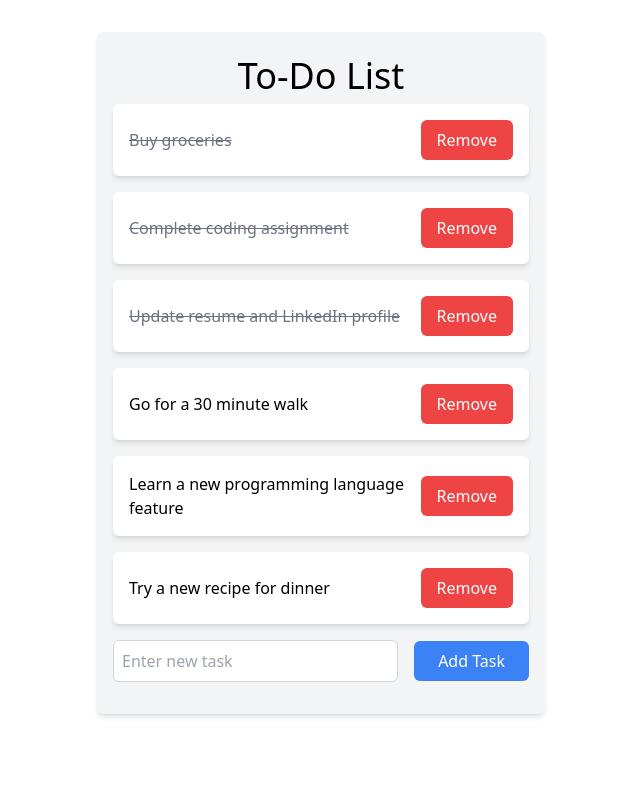
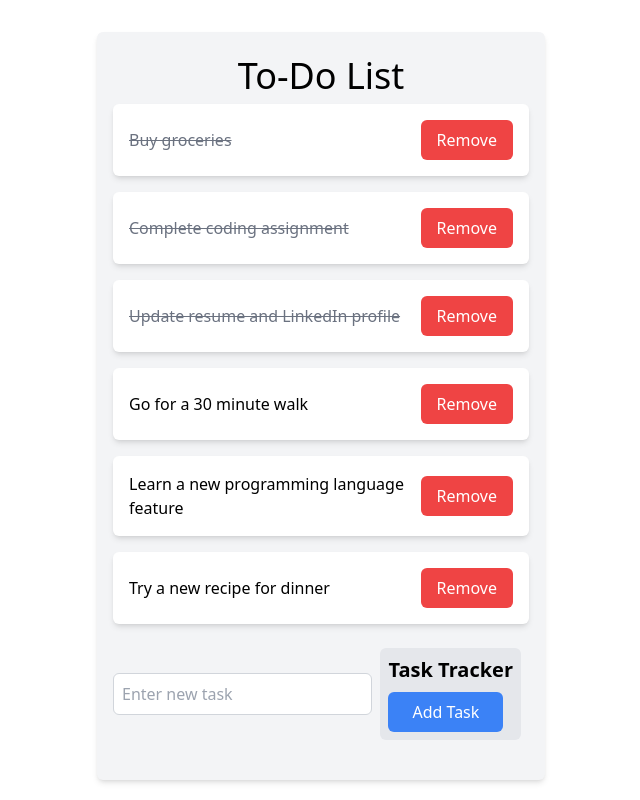
Before and after one commit to jessicamnelsonn/cpnt262-a6, a SvelteKit app: page / in a window 1280 px wide. Shown: the whole page, without its empty margins (319-959 px from the left). Built offline with nearby package versions, Linux system fonts and the light colour scheme.

Commit message:
added another component that wraps around component

```diff
--- a/src/lib/components/EventDispatcher.svelte
+++ b/src/lib/components/EventDispatcher.svelte
@@ -10,4 +10,4 @@
   }
 </script>
 
-<button on:click={addToList} class="ml-4 px-6 py-2 bg-blue-500 text-white rounded-md">Add Task</button>
+<button on:click={addToList} class="px-6 py-2 bg-blue-500 text-white rounded-md">Add Task</button>
--- /dev/null
+++ b/src/lib/components/ExtraComponent.svelte
@@ -0,0 +1,8 @@
+<script>
+  export let title;
+</script>
+
+<section class="bg-gray-200 m-2 p-2 rounded-md">
+  <h2 class="text-xl font-semibold mb-2">{title}</h2>
+  <slot></slot>
+</section>
--- a/src/routes/+page.svelte
+++ b/src/routes/+page.svelte
@@ -1,5 +1,6 @@
 <script>
 import EventDispatcher from '../lib/components/EventDispatcher.svelte'
+import ExtraComponent from '../lib/components/ExtraComponent.svelte';
 
 let newItem = '';
 
@@ -32,7 +33,6 @@ let todoList = [
 
 function removeFromList(index) {
   todoList.splice(index, 1)
-  todoList = todoList;
 }
 
 function handleTaskAdded(event) {
@@ -56,16 +56,17 @@ function handleTaskAdded(event) {
   <h1 class="text-center text-4xl p-2">To-Do List</h1>
 
   {#each todoList as { text, status }, index}
-    <div class="flex items-center justify-between bg-white rounded-md p-4 mb-4 shadow-md">
+    <section class="flex items-center justify-between bg-white rounded-md p-4 mb-4 shadow-md">
       <span class="{status ? 'line-through text-gray-500' : 'text-black'}">{text}</span>
       <button class="ml-2 px-4 py-2 bg-red-500 text-white rounded-md" on:click={() => removeFromList(index)}>Remove</button>
-    </div>
+    </section>
   {/each}
 
   <section class="flex items-center mb-4">
     <input class="flex-1 p-2 border border-gray-300 rounded-md" bind:value={newItem} placeholder="Enter new task" />
-    <EventDispatcher on:taskAdded={handleTaskAdded}>
-    </EventDispatcher>
+    <ExtraComponent title="Task Tracker">
+      <EventDispatcher on:taskAdded={handleTaskAdded}></EventDispatcher>
+    </ExtraComponent>
   </section>
 
   </main>
```
